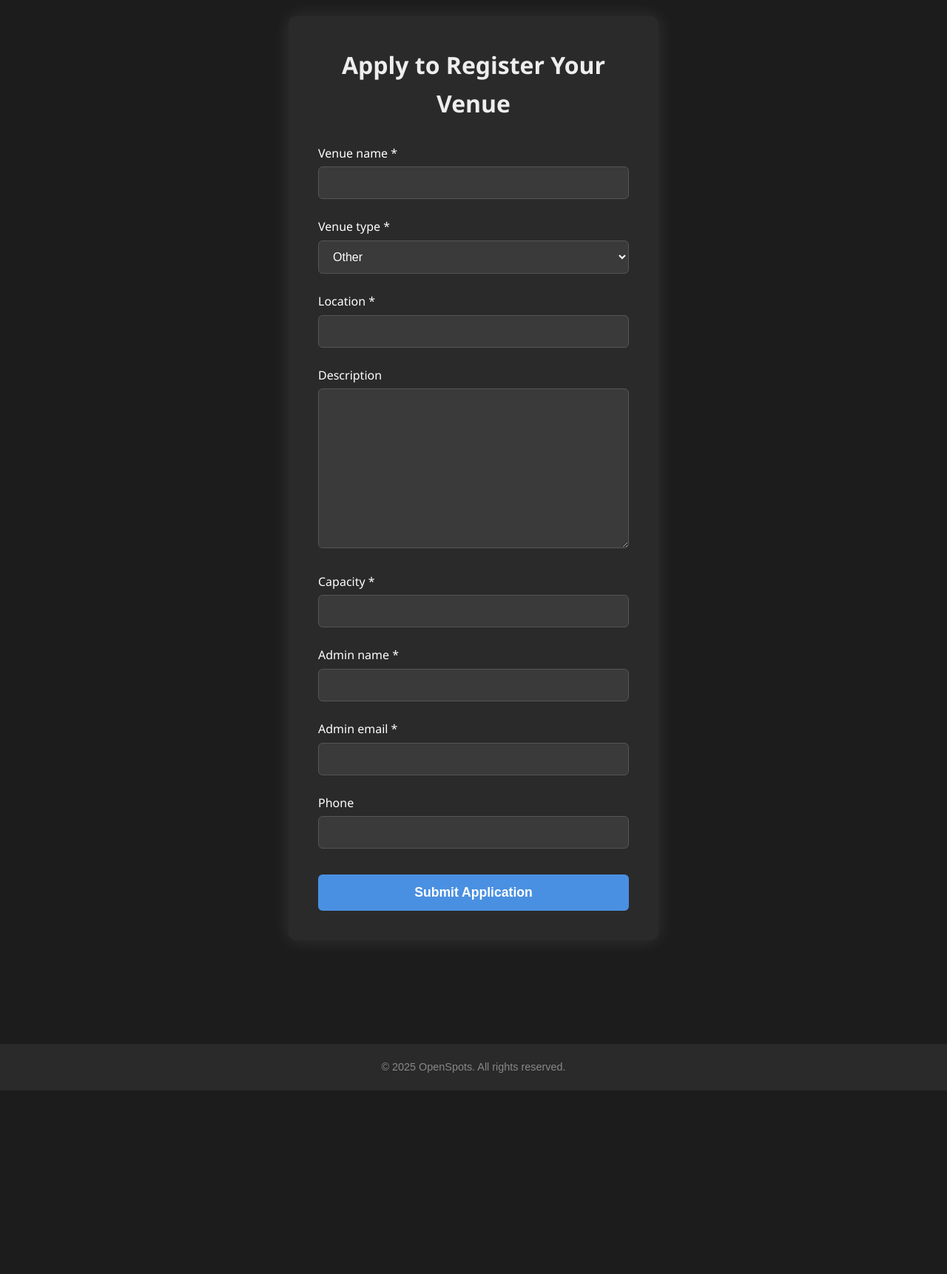
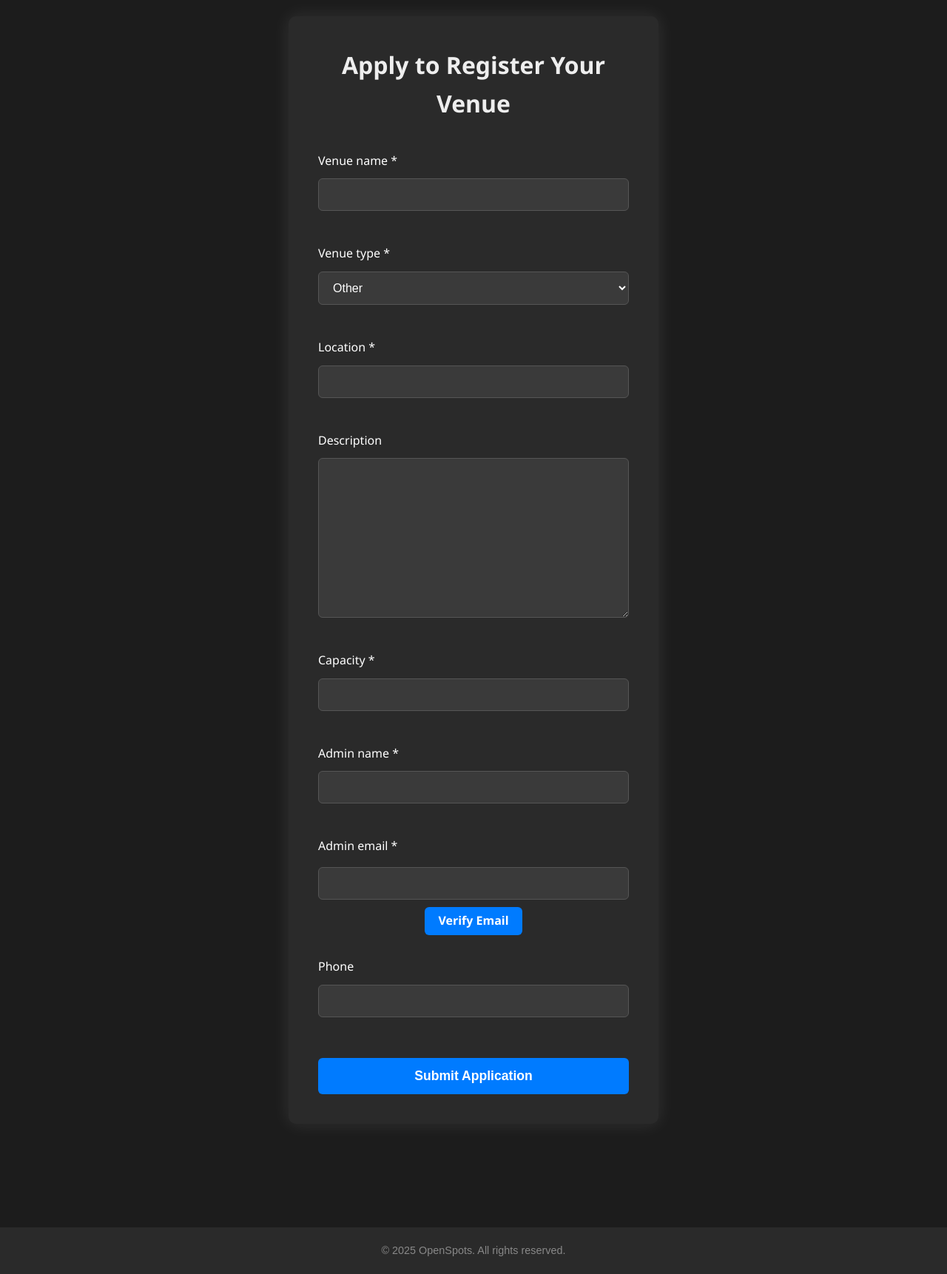
Before and after one commit to GiannisKarampinis/open_spots, a Django app: page /apply-venue/ in a window 1280 px wide. Shown: the part 158-1880 px from the top of the page at 74% size. Before the commit the page ends 1632 px from the top, so only its background shows below. Run offline with Django 5.2, Linux system fonts and the light colour scheme; parts of the project's set-up code (start-up, migrations or seed data) failed here and were passed over.

Commit message:
Further work on signup form

```diff
--- a/venues/static/venues/apply_venue.css
+++ b/venues/static/venues/apply_venue.css
@@ -1,139 +1,142 @@
-/* Container for the apply form */
 .apply-container {
     background-color:      #2a2a2a;                 /* Dark gray background */
-    padding:               40px;                    /* Padding inside container */
-    border-radius:         10px;                    /* Rounded corners */
+    padding:               40px;                     /* Padding inside container */
+    border-radius:         10px;                     /* Rounded corners */
     box-shadow:            0 0 25px rgba(255,255,255,0.1); /* Soft white glow */
-    max-width:             500px;                   /* Max container width */
-    margin:                60px auto;               /* Centered with top/bottom margin */
-    color:                 white;                   /* Text color */
+    max-width:             500px;                    /* Max container width */
+    margin:                60px auto;                /* Center horizontally, top/bottom margin */
+    color:                 white;                     /* Text color */
     font-family:           'Segoe UI', Tahoma, Geneva, Verdana, sans-serif; /* Clean readable font */
+    width:                 100%;                     /* Make width flexible */
+    box-sizing:            border-box;               /* Include padding in width */
 }
 
+/* Headings consistency */
 .apply-container h2 {
-    text-align:            center;                  /* Center heading */
-    margin-bottom:         30px;                    /* Space below heading */
-    font-weight:           700;                     /* Bold heading */
-    font-size:             2rem;                    /* Larger font size */
-    color:                 #eee;                    /* Light gray */
+    text-align:            center;                    /* Centered heading */
+    margin-bottom:         30px;                      /* Space below heading */
+    font-weight:           700;                       /* Bold font */
+    font-size:             2rem;                      /* Large font size */
+    color:                 #eee;                       /* Light gray text */
 }
 
-.apply-container label {
-    display:               block;                   /* Block layout for labels */
-    margin:                10px 0 5px;              /* Spacing around labels */
+/* Labels */
+.apply-container .form-group label {
+    display:               block;                     /* Full width */
+    margin:                10px 0 5px;                /* Spacing around labels */
+    color:                 white;                   /* Keep white */
 }
 
-/* Input fields & selects */
-.apply-container input[type="text"],
-.apply-container input[type="email"],
-.apply-container input[type="password"],
-.apply-container input[type="tel"],
-.apply-container input[type="number"],
-.apply-container textarea,
-.apply-container select {
-    width:                 100%;                    /* Full width */
-    padding:               12px 15px;               /* Inner padding */
-    background-color:      #3a3a3a;                 /* Dark field background */
-    border:                1px solid #555;          /* Border color */
-    color:                 white;                   /* Text color */
-    border-radius:         6px;                     /* Rounded corners */
-    margin-bottom:         15px;                    /* Space below fields */
-    font-size:             1rem;                    /* Consistent font size */
-    transition:            border-color 0.3s ease, box-shadow 0.3s ease; /* Smooth interaction */
-    outline:               none;                    /* Remove default focus outline */
+/* Form group spacing */
+.apply-container .form-group {
+    display: flex;
+    flex-direction: column;
+    margin-bottom: 20px;  /* consistent */
+    width: 100%;
+    gap: 6px;
 }
 
-/* Focus style for accessibility */
-.apply-container input:focus,
-.apply-container textarea:focus,
-.apply-container select:focus {
-    border-color:          #4a90e2;                 /* Blue highlight on focus */
-    box-shadow:            0 0 6px #4a90e2;         /* Blue glow */
+/* Inputs consistent */
+.apply-container .form-group input,
+.apply-container .form-group select,
+.apply-container .form-group textarea {
+    width:                 100%;
+    padding:               12px 15px;
+    background-color:      #3a3a3a;
+    border:                1px solid #555;
+    color:                 white;
+    border-radius:         6px;
+    margin-bottom:         15px;                     /* consistent spacing */
+    font-size:             1rem;
+    outline:               none;
+    transition:            border-color 0.3s ease, box-shadow 0.3s ease;
+    box-sizing:            border-box;
 }
 
-/* Submit Button */
+/* Focus style for inputs */
+.apply-container .form-group input:focus,
+.apply-container .form-group select:focus,
+.apply-container .form-group textarea:focus {
+    border-color:          #007bff;                   /* Blue border on focus */
+    box-shadow:            0 0 6px #007bff;           /* Blue glow */
+}
+
+/* Email verify wrapper label */
+.apply-container .form-group.email-verify-wrapper > label {
+    width: 100%;
+    display: block;
+    margin-bottom: 5px;  /* Align with signup-container label margin */
+}
+
+/* Email verify wrapper flex stays same */
+.apply-container .form-group.email-verify-wrapper {
+    display: flex;
+    align-items: center;
+    gap: 10px;
+}
+
+/* The input inside wrapper grows */
+.apply-container .form-group.email-verify-wrapper input {
+    flex-grow: 1;
+    margin-bottom: 0; /* override input margin-bottom to avoid double spacing */
+}
+
+/* Verify Email button */
+.apply-container .form-group a.btn.btn-secondary {
+    background-color:      #007bff;                   /* Bootstrap blue */
+    color:                 white;
+    border:                none;
+    border-radius:         6px;
+    padding:               10px 18px;
+    font-weight:           700;
+    font-size:             1rem;
+    cursor:                pointer;
+    height:                38px;
+    text-decoration:       none;
+    transition:            background-color 0.3s ease;
+    display:               inline-flex;
+    align-items:           center;
+    justify-content:       center;
+}
+
+.apply-container .form-group a.btn.btn-secondary:hover {
+    background-color:      #0056b3;                   /* Darker blue on hover */
+}
+
+/* Error list */
+.apply-container .form-group ul.errorlist {
+    list-style:            none;
+    padding:               0;
+    margin:                -10px 0 10px;               /* consistent spacing */
+    color:                 #ff4d4f;
+    font-size:             0.95rem;
+    font-weight:           500;
+    animation:             fadeIn 0.3s ease forwards;
+}
+
+/* Inputs with errors */
+.apply-container input[aria-invalid="true"],
+.apply-container select[aria-invalid="true"],
+.apply-container textarea[aria-invalid="true"] {
+    border-color:          #ff4d4f !important;
+    box-shadow:            0 0 6px #ff4d4f;
+}
+
+/* Submit button */
 .apply-container .btn.primary-btn {
-    width:                 100%;                    /* Full width button */
-    padding:               14px;                    /* Inner spacing */
-    margin-top:            20px;                    /* Space above button */
-    background-color:      #4a90e2;                 /* Brighter blue for apply */
-    color:                 white;                   /* White text */
-    border-radius:         6px;                     /* Rounded corners */
-    border:                none;                    /* No border */
-    cursor:                pointer;                 /* Pointer cursor on hover */
-    font-size:             1.1rem;                  /* Larger button text */
-    font-weight:           700;                     /* Bold font */
+    width:                 100%;
+    padding:               14px;
+    margin-top:            20px;
+    background-color:      #007bff;
+    color:                 white;
+    border-radius:         6px;
+    border:                none;
+    cursor:                pointer;
+    font-size:             1.1rem;
+    font-weight:           700;
     transition:            background-color 0.3s ease;
 }
 
 .apply-container .btn.primary-btn:hover {
-    background-color:      #357ABD;                 /* Darker blue on hover */
+    background-color:      #0056b3;
 }
-
-/* Error messages under fields */
-.apply-container ul.errorlist {
-    list-style:            none;                    /* No bullet points */
-    padding:               0;                       /* No padding */
-    margin:                -10px 0 10px;            /* Tight spacing */
-    color:                 #ff4d4f;                 /* Red error color */
-    font-size:             0.95rem;                 /* Slightly smaller font */
-    font-weight:           500;                     /* Medium weight */
-    animation:             fadeIn 0.3s ease forwards; /* Smooth fade-in */
-}
-
-/* Input/Select error style */
-.apply-container input[aria-invalid="true"],
-.apply-container select[aria-invalid="true"],
-.apply-container textarea[aria-invalid="true"] {
-    border-color:          #ff4d4f !important;      /* Red border */
-    box-shadow:            0 0 6px #ff4d4f;         /* Red glow */
-}
-
-/* Optional success styling */
-.apply-container input.valid,
-.apply-container select.valid,
-.apply-container textarea.valid {
-    border-color:          #28a745;                 /* Green for valid */
-    box-shadow:            0 0 6px #28a745;         /* Green glow */
-}
-
-/* Flash messages (non-field) */
-.apply-container .flash-messages {
-    margin-bottom:         20px;                    /* Spacing below */
-}
-
-.apply-container .flash-message {
-    padding:               12px 18px;               /* Inner padding */
-    border-radius:         6px;                     /* Rounded corners */
-    margin-bottom:         10px;                    /* Spacing below message */
-    font-weight:           600;                     /* Bold text */
-    font-size:             0.95rem;                 /* Slightly smaller text */
-    text-align:            center;                  /* Centered text */
-}
-
-/* Message types */
-.apply-container .flash-message.error {
-    background-color:      #ff4d4f;
-    color:                 white;
-}
-
-.apply-container .flash-message.success {
-    background-color:      #28a745;
-    color:                 white;
-}
-
-.apply-container .flash-message.warning {
-    background-color:      #ffc107;
-    color:                 #333;
-}
-
-.apply-container .flash-message.info {
-    background-color:      #17a2b8;
-    color:                 white;
-}
-
-/* Fade-in animation */
-@keyframes fadeIn {
-    from { opacity: 0; }
-    to   { opacity: 1; }
-}
--- a/venues/templates/venues/apply_venue.html
+++ b/venues/templates/venues/apply_venue.html
@@ -22,11 +22,20 @@
     <form method="post" novalidate>
         {% csrf_token %}
         {% for field in form %}
-            <div class="form-group">
+        <div class="form-group {% if field.name == 'admin_email' %}email-verify-wrapper{% endif %}">
             <label for="{{ field.id_for_label }}">
             {{ field.label }}{% if field.field.required %} <span class="text-danger">*</span>{% endif %}
             </label>
+
+            {% if field.name == 'admin_email' %}
             {{ field }}
+            <a href="{% url 'confirm_code' %}?next={% url 'apply_venue' %}" class="btn btn-secondary">
+                Verify Email
+            </a>
+            {% else %}
+            {{ field }}
+            {% endif %}
+
             {% if field.errors %}
             <ul class="errorlist">
                 {% for error in field.errors %}
@@ -36,7 +45,11 @@
             {% endif %}
         </div>
         {% endfor %}
+
         <input type="submit" value="Submit Application" class="btn primary-btn mt-3">
+        {% comment %} <input type="submit" value="Submit Application"
+            class="btn primary-btn mt-3"
+            {% if not email_verified %} disabled {% endif %}> {% endcomment %}
     </form>
 </div>
 {% endblock %}
--- a/venues/views.py
+++ b/venues/views.py
@@ -17,7 +17,11 @@ from django.contrib.auth.models import User  # For admin email in venue signup
 
 from django.core.serializers.json import DjangoJSONEncoder
 from django.utils.safestring import mark_safe
+from django.contrib.auth import get_user_model
+
 import json
+
+User = get_user_model()
 
 def venue_list(request):
     venues = Venue.objects.all()
@@ -90,7 +94,8 @@ def apply_venue(request):
         if form.is_valid():
             venue_application = form.save()
 
-            # Send email notification to admins (from shops code)
+            print("Form data:", form.cleaned_data)  # Debugging
+
             send_mail(
                 'New Venue Application',
                 f'New venue application submitted:\n\n{venue_application}',
```
Also changed, not shown: db.sqlite3. Lines whose indentation alone changed are shown as unchanged.
